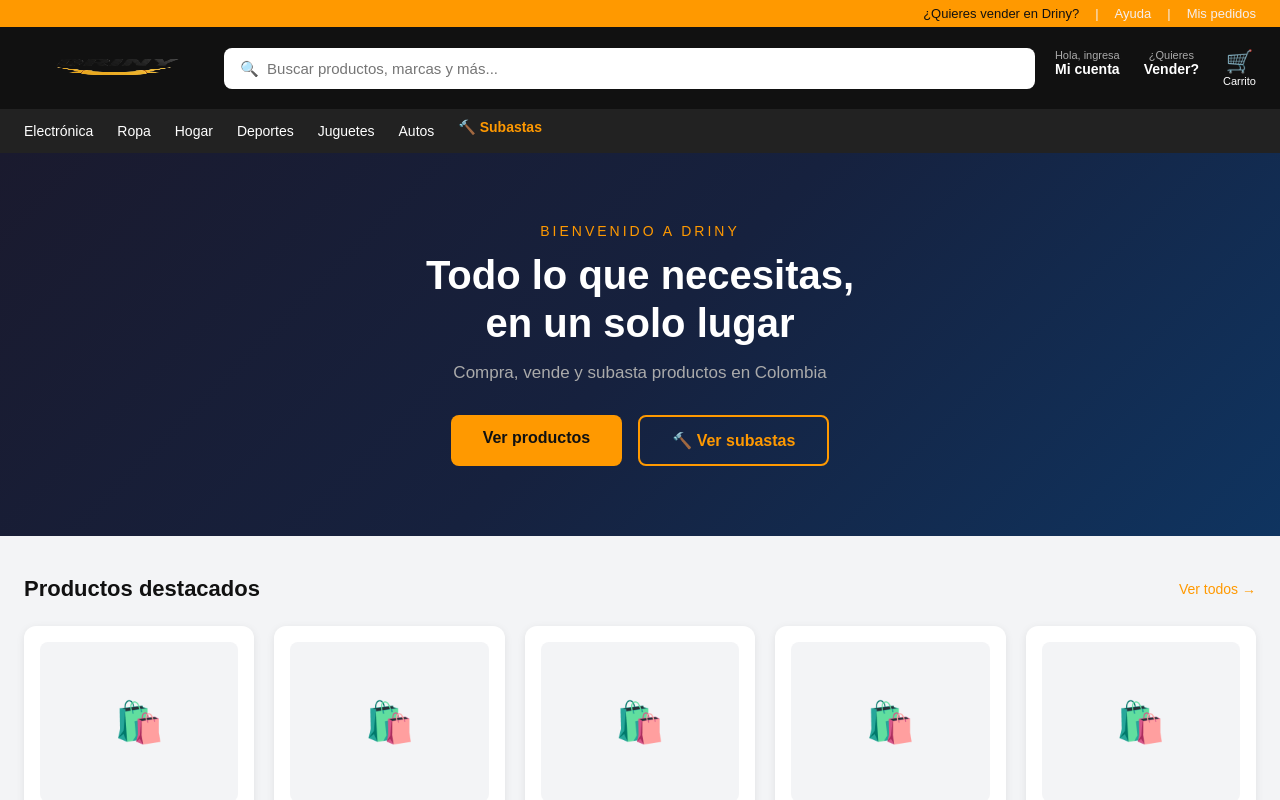
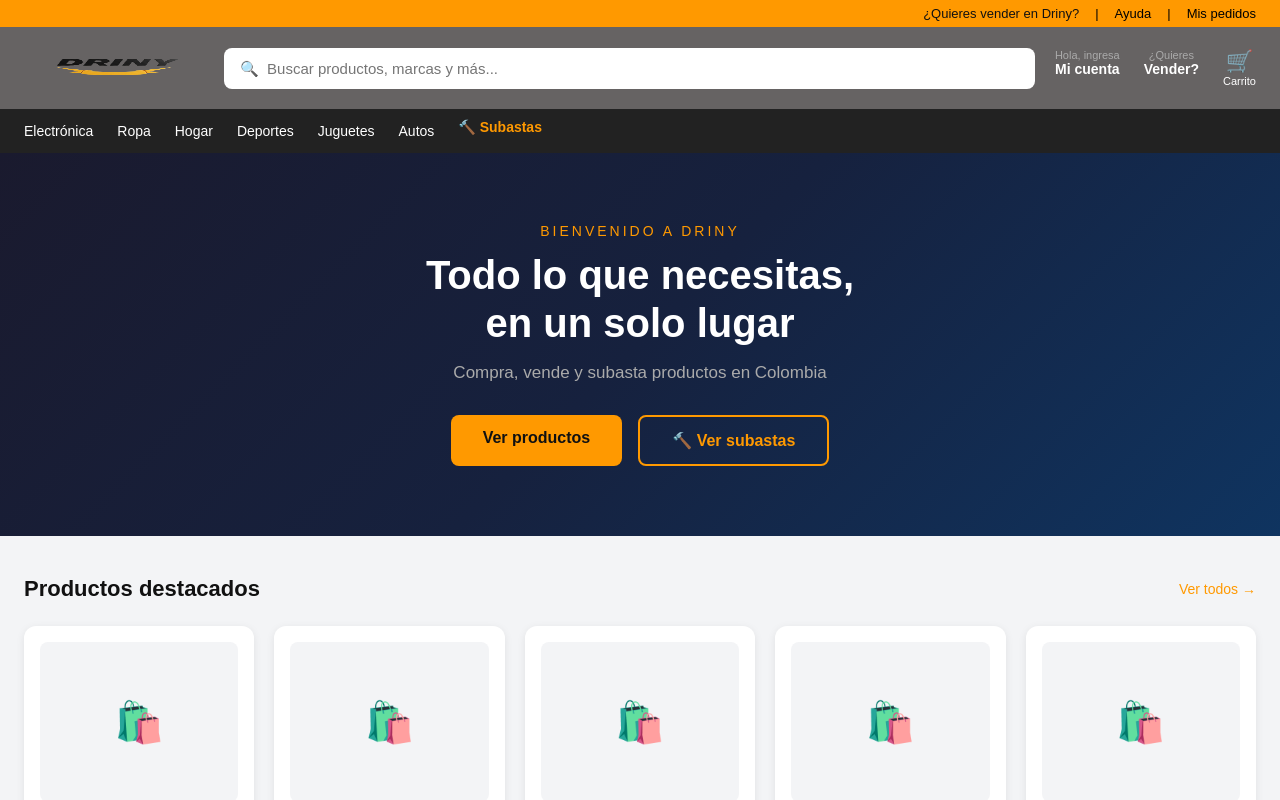
Before and after one commit to profast12/driny, a Next.js app: page / in a window 1280 px wide. Shown: the top 800 px of the page. Built offline with nearby package versions, Linux system fonts and the light colour scheme.

Commit message:
Agregar logo al navbar

```diff
--- a/app/page.tsx
+++ b/app/page.tsx
@@ -70,7 +70,7 @@
         justifyContent: 'flex-end',
         gap: '16px',
         fontSize: '13px',
-        color: '#f5eeee'
+        color: '#000000'
       }}>
         <a href="/vende-con-nosotros" style={{ cursor: 'pointer', textDecoration: 'none', color: '#111' }}>¿Quieres vender en Driny?</a>
         <span>|</span>
@@ -81,7 +81,7 @@
 
       {/* NAVBAR PRINCIPAL */}
       <nav style={{
-        backgroundColor: '#111',
+        backgroundColor: '#666363',
         padding: '14px 24px',
         display: 'flex',
         alignItems: 'center',
```
